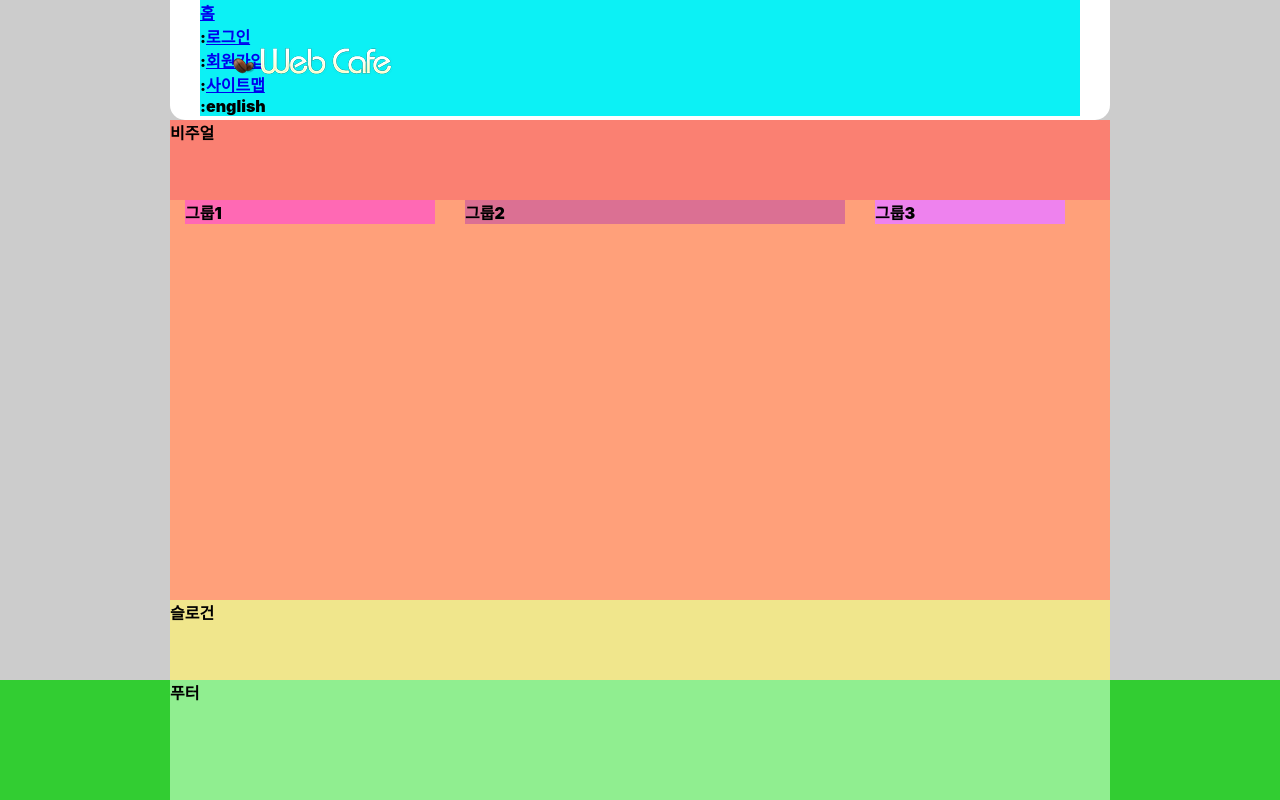
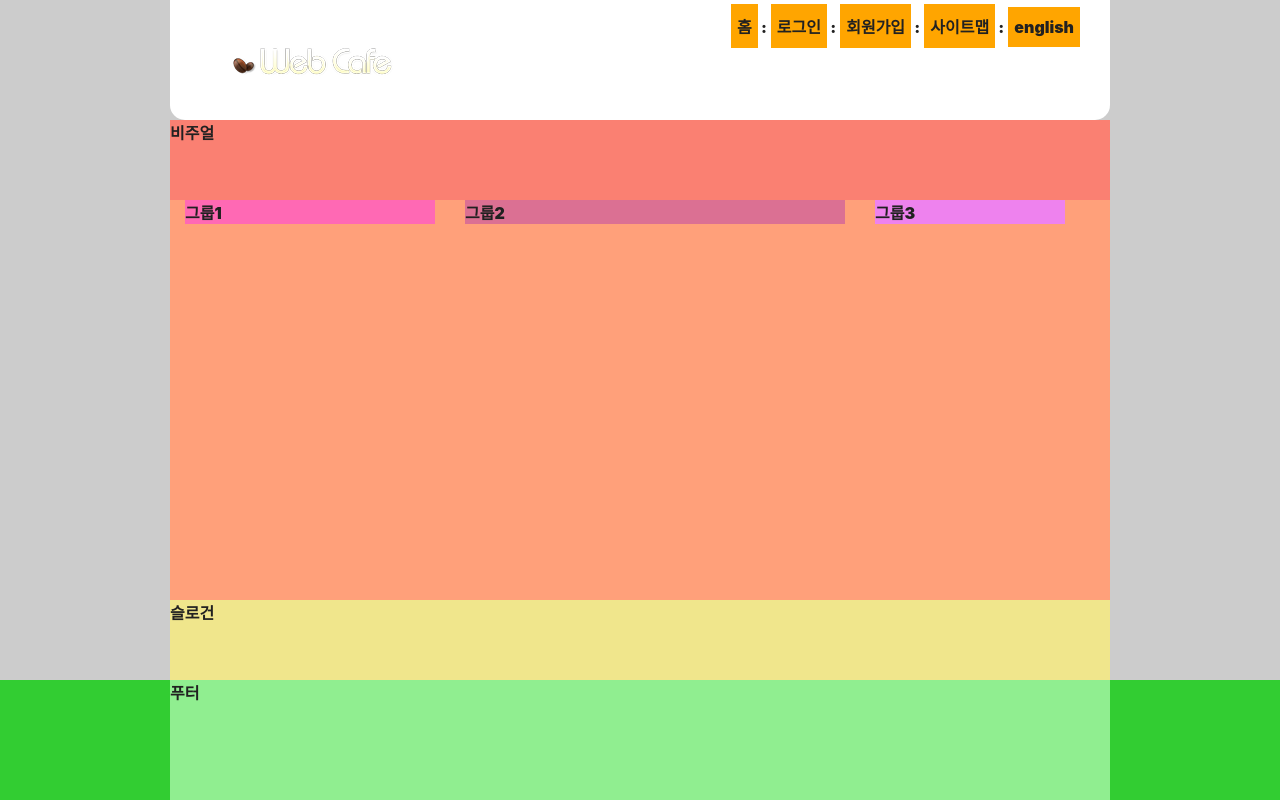
Before and after one commit to copiCat0/HTML5, a plain HTML site: page index.html in a window 1280 px wide. Drawn offline with Linux system fonts and the light colour scheme; a web font is replaced by a local one.

Commit message:
텍스트링크, 상단디자인

```diff
--- a/index.html
+++ b/index.html
@@ -19,10 +19,10 @@
     <!--상단바-->
     <ul class="member">
       <li><a href="/">홈</a></li>
-      <li><span aria-hidden="true">:</span><a href="/">로그인</a></li>
-      <li><span aria-hidden="true">:</span><a href="/">회원가입</a></li>
-      <li><span aria-hidden="true">:</span><a href="/">사이트맵</a></li>
-      <li><span aria-hidden="true">:</span><a href="/"></a>english</li>
+      <li><span class = "divider"aria-hidden="true">:</span><a href="/">로그인</a></li>
+      <li><span class = "divider" aria-hidden="true">:</span><a href="/">회원가입</a></li>
+      <li><span class = "divider"aria-hidden="true">:</span><a href="/">사이트맵</a></li>
+      <li><span class = "divider"aria-hidden="true">:</span><a href="/">english</a></li>
     </ul>
 
 
--- a/styles/style.css
+++ b/styles/style.css
@@ -4,10 +4,17 @@
 /*기본 스타일*/
 *, *::before, *::after{
   box-sizing:border-box;
+}
 
+/* 링크 스타일 */
+a{
+  color: inherit;
+  text-decoration: none;
 }
+
   /* 본문스타일 */
   body{
+    color: #212121;
     background: #ccc;
     margin:0px;
     font-family: "Pretendard Variable", Pretendard, -apple-system, BlinkMacSystemFont, system-ui, Roboto, "Helvetica Neue", "Segoe UI", "Apple SD Gothic Neo", "Noto Sans KR", "Malgun Gothic", "Apple Color Emoji", "Segoe UI Emoji", "Segoe UI Symbol", sans-serif;
@@ -39,10 +46,27 @@
 
 /* 텍스트 링크 모음 */
 .member{
-  background-color: rgb(12, 241, 245);
+  /* background-color: rgb(12, 241, 245); */
+  text-align: right;
+  padding: 4px 0
+  /* font-size: 0; */
+}
+.member li{
+  /* background-color: pink; */
+  display: inline-block;
+  /* font-size: 16px; */
 }
 
+.member a{
+  background-color: orange;
+  padding: 10px 6px;
+  display: inherit;
+}
 
+.divider{
+  margin-right: 4px;
+
+}
 
 /* 비주얼*/
 .visual{
```
Lines whose indentation alone changed are shown as unchanged.
